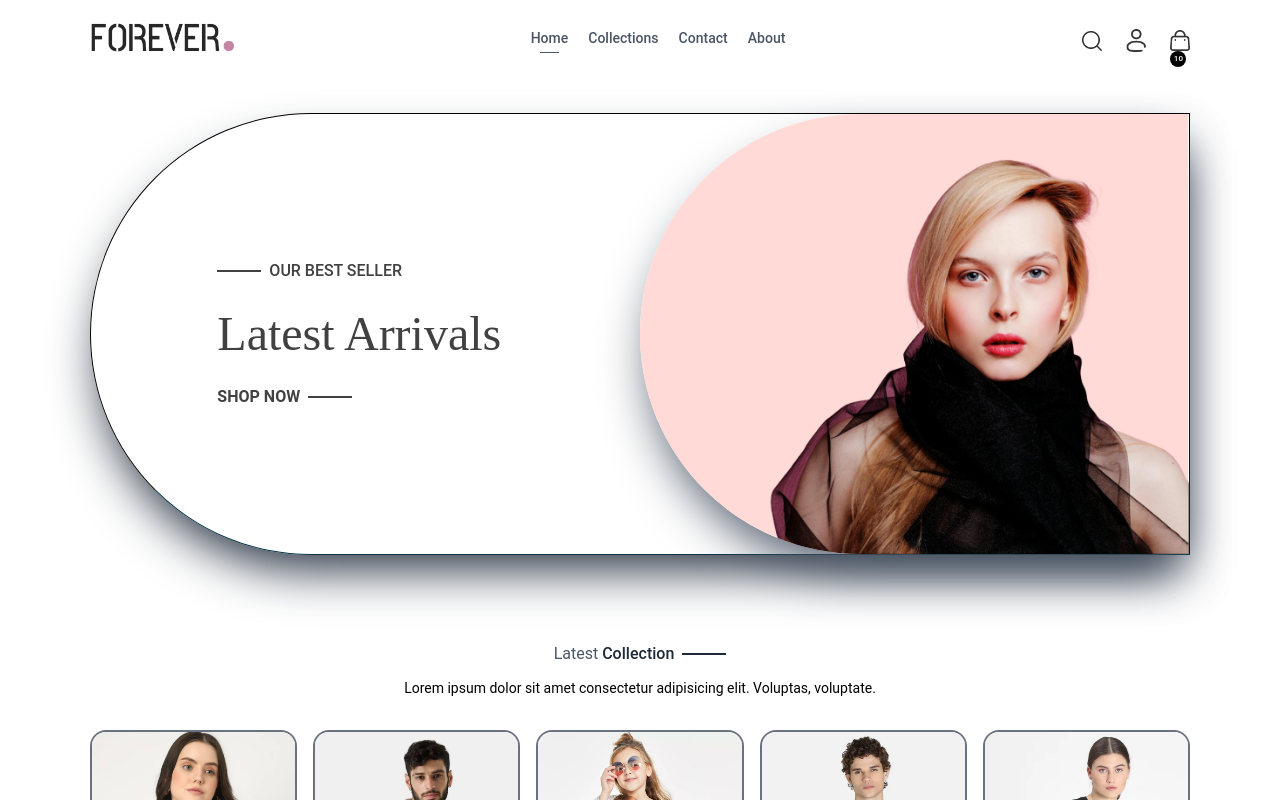
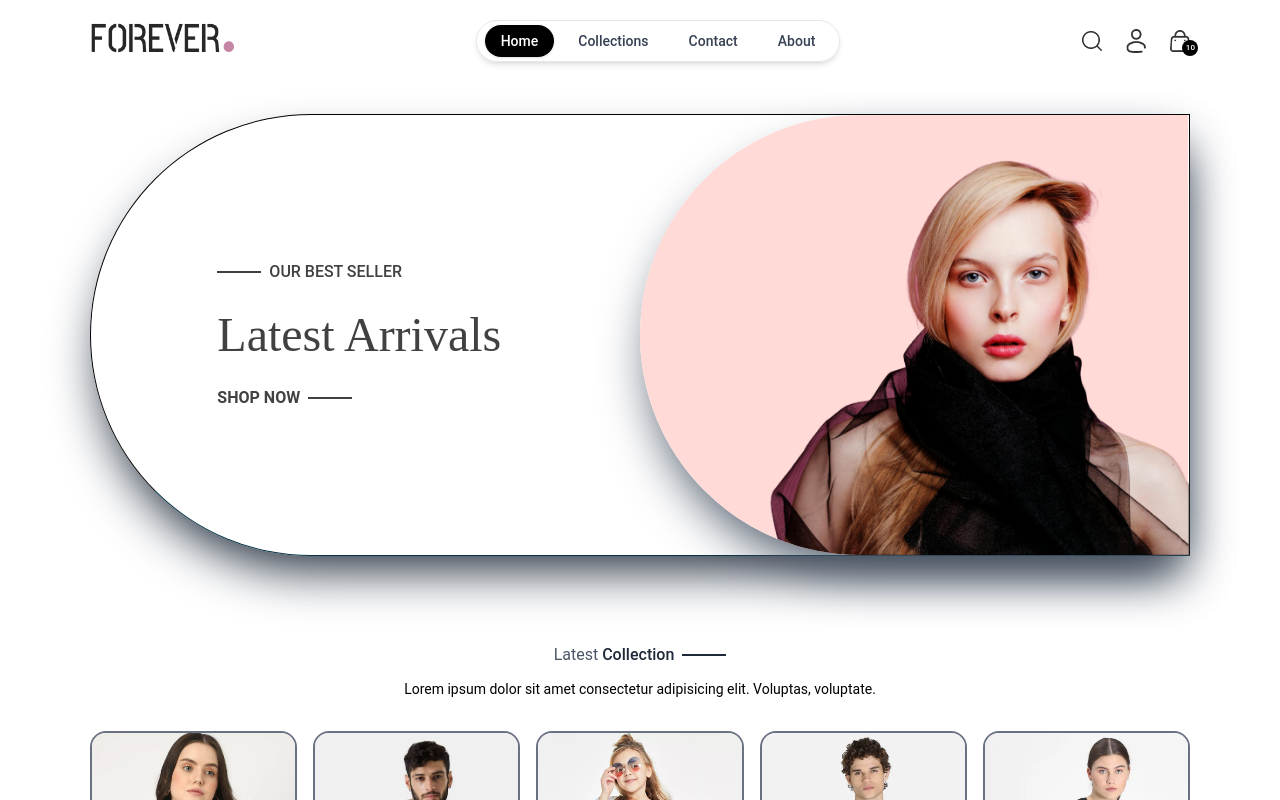
Before and after one commit to mubashirdawood/MERN-E-Commerce-Web-Application-Full-Stack-Project-, a React (Vite) app: page / in a window 1280 px wide. Shown: the top 800 px of the page. Built offline with nearby package versions, Linux system fonts and the light colour scheme.

Commit message:
home page  changes

```diff
--- a/src/components/Navbar.jsx
+++ b/src/components/Navbar.jsx
@@ -5,40 +5,55 @@ import { useContext } from "react";
 import { ShopContext } from "../context/ShopContext";
 
 const Navbar = () => {
+  const navLinkClass = ({ isActive }) =>
+    [
+      "px-4 py-2 rounded-full transition-all duration-200",
+      "text-sm font-medium",
+      isActive
+        ? "bg-black text-white shadow-sm"
+        : "text-gray-700 hover:bg-white hover:shadow-sm",
+    ].join(" ");
 
-const [visible,setvisible]=useState(false);
+  const [visible, setvisible] = useState(false);
 
- const {showSearch, setShowSearch} = useContext(ShopContext);
+  const { showSearch, setShowSearch } = useContext(ShopContext);
 
   return (
-    <div className="flex items-center justify-between font-medium py-5 ">
-      <Link to="/"><img src={assets.logo} className="w-36" alt="Logo" /></Link>
-      <ul className="hidden sm:flex gap-5 text-sm text-gray-600">
-        <NavLink to="/" className="flex flex-col items-center gap-1">
-          <p>Home</p>
-          <hr className="w-2/4 h-[1.5] bg-grey- hidden" />
+    <div className="sticky top-0 z-50 py-5">
+      <div className="flex items-center justify-between font-medium">
+        <Link to="/">
+          <img src={assets.logo} className="w-36" alt="Logo" />
+        </Link>
+
+        {/* pill nav (desktop) */}
+        <div className="hidden sm:flex items-center justify-center flex-1 px-6">
+          <ul className="flex items-center gap-2 rounded-full border border-gray-200 bg-white/70 backdrop-blur-md shadow-md px-2 py-2">
+            <li>
+              <NavLink to="/" className={navLinkClass} end>
+                Home
               </NavLink>
-        <NavLink to="/collections" className="flex flex-col items-center gap-1">
-          <p>Collections</p>
-          <hr className="w-2/4 h-[1.5] bg-grey- hidden" />
+            </li>
+            <li>
+              <NavLink to="/collections" className={navLinkClass}>
+                Collections
               </NavLink>
-        <NavLink to="/contact" className="flex flex-col items-center gap-1">
-          <p>Contact</p>
-          <hr className="w-2/4 h-[1.5] bg-grey- hidden" />
+            </li>
+            <li>
+              <NavLink to="/contact" className={navLinkClass}>
+                Contact
               </NavLink>
-        <NavLink to="/about" className="flex flex-col items-center gap-1">
-          <p>About</p>
-          <hr className="w-2/4 h-[1.5] bg-grey- hidden" />
+            </li>
+            <li>
+              <NavLink to="/about" className={navLinkClass}>
+                About
               </NavLink>
+            </li>
           </ul>
+        </div>
+
         <div className="flex items-center gap-6">
         <img
-         onClick={() =>
-
-
-          setShowSearch(!showSearch)
-        }
-
+          onClick={() => setShowSearch(!showSearch)}
           src={assets.search_icon}
           alt="Search"
           className="w-5 cursor-pointer"
@@ -66,26 +81,37 @@ const [visible,setvisible]=useState(false);
             alt="Cart"
             className="w-5 cursor-pointer"
           />
-          <p className="absolute `bottom-[-5px]`  w-4 text-center leading-4 aspect-square rounded-full text-[8px] text-white bg-black">
+          <p className="absolute -bottom-1 -right-2 w-4 text-center leading-4 aspect-square rounded-full text-[8px] text-white bg-black">
             10
           </p>
         </Link>
 
-         <img onClick={()=>{setvisible(true)}} src={assets.menu_icon}  className="w-5 cursor-pointer sm:hidden" alt="" />
+        <img
+          onClick={() => {
+            setvisible(true);
+          }}
+          src={assets.menu_icon}
+          className="w-5 cursor-pointer sm:hidden"
+          alt=""
+        />
 
 
 
         {/* sidebar for small screen */}
-        <div className={`absolute top-0 bg-gray right-0 bottom-0 bg-white overflow-hidden transition-all ${visible ? 'w-full' : 'w-0'} `}>
-        <div className="flex flex-col text-gray-500">
-          <div onClick={()=>{setvisible(false)}} className="flex items-center cursor-pointer gap-4 p-3">
+        <div
+          className={`absolute top-0 right-0 bottom-0 bg-white overflow-hidden transition-all ${
+            visible ? "w-full" : "w-0"
+          }`}
+        >
+        <div className="flex flex-col text-gray-700">
+          <div onClick={()=>{setvisible(false)}} className="flex items-center cursor-pointer gap-4 p-4 border-b">
               <img className="h-4 rotate-180" src={assets.dropdown_icon} alt="" />
               <p>Back</p>
           </div>
-          <NavLink onClick={()=>{setvisible(false)}} className="py-2 pl-6 border-b" to='/' >Home</NavLink>
-          <NavLink onClick={()=>{setvisible(false)}} className="py-2 pl-6 border-b" to='/collections'>Collections</NavLink>
-          <NavLink onClick={()=>{setvisible(false)}} className="py-2 pl-6 border-b" to='/contact'>Contact</NavLink>
-          <NavLink onClick={()=>{setvisible(false)}} className="py-2 pl-6 border-b" to='/about'>About</NavLink>
+          <NavLink onClick={()=>{setvisible(false)}} className="py-3 pl-6 border-b" to='/' end>Home</NavLink>
+          <NavLink onClick={()=>{setvisible(false)}} className="py-3 pl-6 border-b" to='/collections'>Collections</NavLink>
+          <NavLink onClick={()=>{setvisible(false)}} className="py-3 pl-6 border-b" to='/contact'>Contact</NavLink>
+          <NavLink onClick={()=>{setvisible(false)}} className="py-3 pl-6 border-b" to='/about'>About</NavLink>
         </div>
 
 
@@ -95,6 +121,7 @@ const [visible,setvisible]=useState(false);
 
         </div>
       </div>
+    </div>
   );
 };
 
```
Lines whose indentation alone changed are shown as unchanged.
